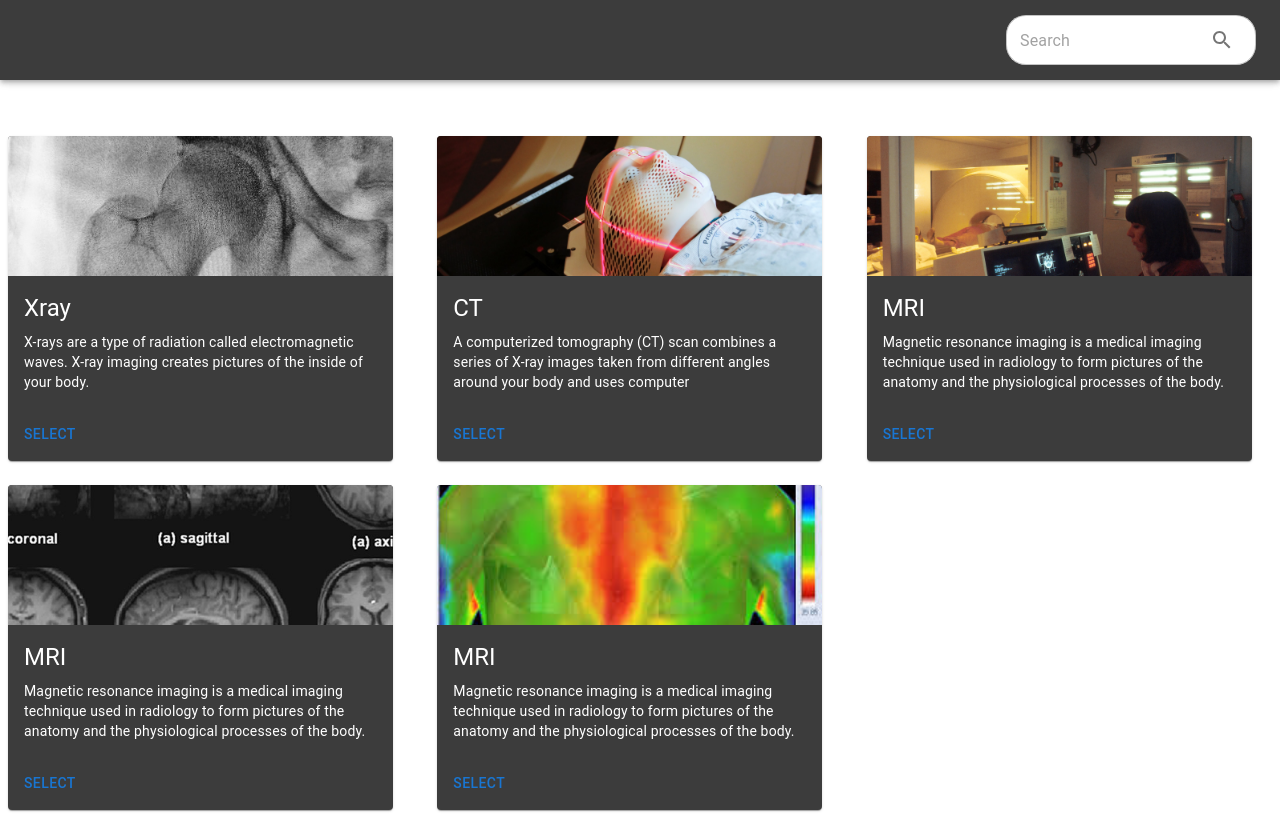
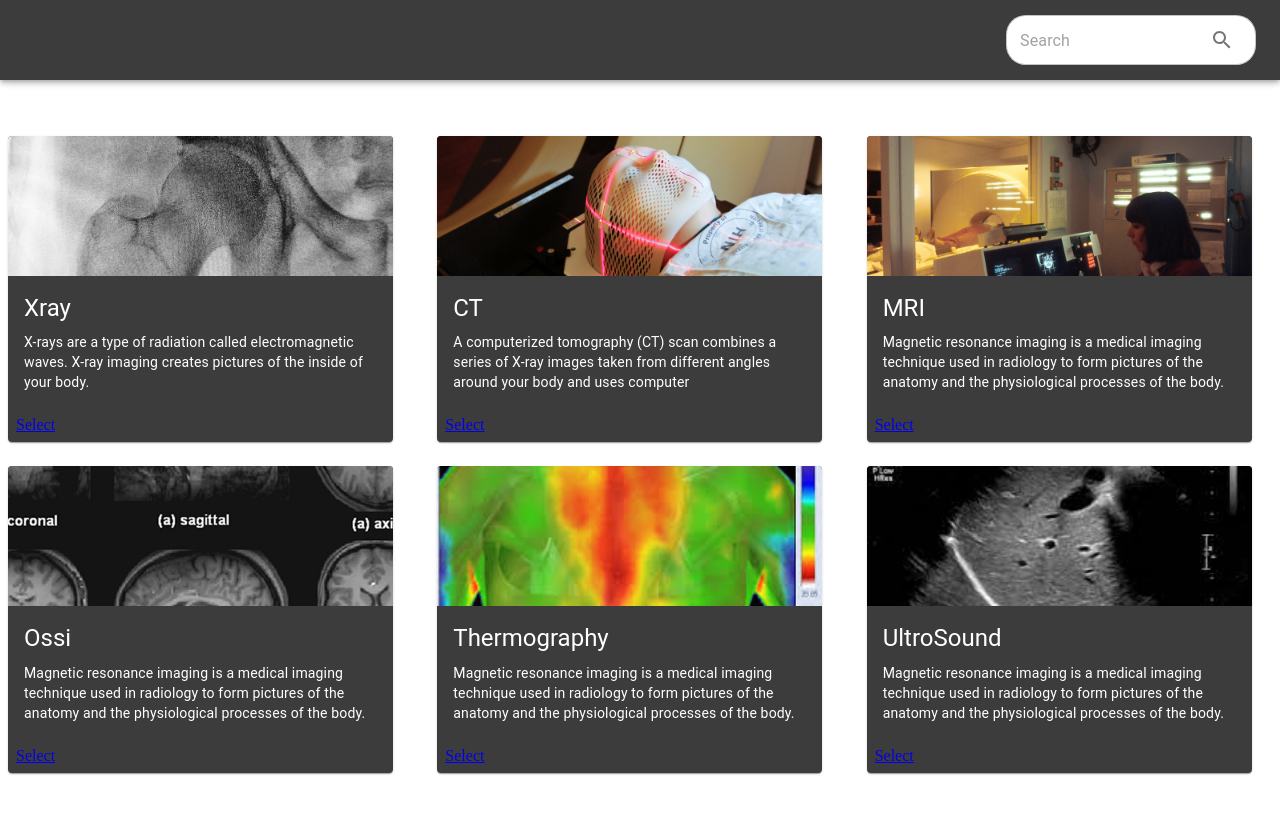
Before and after one commit to KESHAVBERG/bioweb, a React (Create React App) app: page / in a window 1280 px wide. Built offline with nearby package versions, Linux system fonts and the light colour scheme.

Commit message:
added routes

```diff
--- a/src/App.js
+++ b/src/App.js
@@ -1,18 +1,41 @@
 import AppBarComponet from "./componets/AppBar";
 import Home from "./componets/Home";
 import React from 'react'
-import AppBar from '@mui/material/AppBar';
-import { Box, Typography, IconButton } from '@mui/material';
 // import { styled, alpha } from '@mui/material/styles';
-import SearchIcon from '@mui/icons-material/Search';
-import { Toolbar } from '@mui/material';
-import TextField from '@mui/material/TextField';
+import CtScan from './componets/CtScan.jsx'
+import MriScan from './componets/CtScan.jsx'
+import Ossi from './componets/Ossi.jsx'
+import Thermography from "./componets/Thermography.jsx";
+import Ulrasound from './componets/Ulrasound.jsx'
+import Xray from './componets/Xray.jsx'
+
+// Routes import
+
+import {
+  BrowserRouter,
+  Routes,
+  Route,
+  Router,
+} from "react-router-dom";
+
+
 function App() {
   return (
     <div className="App">
-      <AppBarComponet />
+        <BrowserRouter>
+        <AppBarComponet />
 
-      <Home />
+        <Routes>
+          <Route path="/" element={<Home />}/>
+          <Route path="/xray" element={<Xray />}/>
+          <Route path="/ct" element={<CtScan />}/>
+          <Route path="/mri" element={<MriScan />}/>
+          <Route path="/oosi" element={<Ossi />}/>
+          <Route path="/thermograhy" element={<Thermography />}/>
+          <Route path="/ultrasound" element={<Ulrasound />}/>
+
+        </Routes>
+        </BrowserRouter>
     </div>
   );
 }
--- /dev/null
+++ b/src/componets/CtScan.jsx
@@ -0,0 +1,9 @@
+import React from 'react'
+
+const CtScan = () => {
+  return (
+    <div>CtScan</div>
+  )
+}
+
+export default CtScan
--- a/src/componets/Home.jsx
+++ b/src/componets/Home.jsx
@@ -1,22 +1,22 @@
 import { Grid, Typography } from '@mui/material'
 import React from 'react'
-
 import Card from '@mui/material/Card';
 import CardActions from '@mui/material/CardActions';
 import CardContent from '@mui/material/CardContent';
 import CardMedia from '@mui/material/CardMedia';
-import Button from '@mui/material/Button';
 import xray from '../assests/xray.jpg';
 import CT from '../assests/CT.jpg';
 import MRI from '../assests/MRI.jpg';
 import oosi from '../assests/oosi.jpg';
 import thermography from '../assests/thermography.jpg'
+import ultrasound from '../assests/ultrasound.jpg'
+import {Link } from "react-router-dom";
 
-import { bgcolor } from '@mui/system';
+import '../css/homestyle.css'
 
 const Home = () => {
     return (
-        <Grid sx={{ bgColor: "black", alignItems:"center"}} spacing={{ xs: 2, md: 3 }} columns={{ xs: 4, sm: 8, md: 12 }} container>
+        <Grid sx={{ bgColor: "black", alignItems: "center" }} spacing={{ xs: 2, md: 3 }} columns={{ xs: 4, sm: 8, md: 12 }} container>
             <Grid item xs={4} sm={4} md={4}>
                 <Card sx={{ maxWidth: 385, bgcolor: "#3C3C3C", color: "white" }}>
                     <CardMedia
@@ -34,7 +34,8 @@ const Home = () => {
                         </Typography>
                     </CardContent>
                     <CardActions>
-                        <Button>Select</Button>
+                        {/* <Button>Select</Button> */}
+                        <Link to="/xray">Select</Link>
                     </CardActions>
                 </Card>
             </Grid>
@@ -56,7 +57,7 @@ const Home = () => {
                         </Typography>
                     </CardContent>
                     <CardActions>
-                        <Button>Select</Button>
+                    <Link to="/ct">Select</Link>
                     </CardActions>
                 </Card>
             </Grid>
@@ -77,7 +78,7 @@ const Home = () => {
                         </Typography>
                     </CardContent>
                     <CardActions>
-                        <Button>Select</Button>
+                    <Link to="/mri">Select</Link>
                     </CardActions>
                 </Card>
             </Grid>
@@ -92,20 +93,20 @@ const Home = () => {
                     />
                     <CardContent sx={{ color: "white" }}>
                         <Typography gutterBottom variant="h5" component="div">
-                            MRI
+                            Ossi
                         </Typography>
                         <Typography variant="body2">
                             Magnetic resonance imaging is a medical imaging technique used in radiology to form pictures of the anatomy and the physiological processes of the body.
                         </Typography>
                     </CardContent>
                     <CardActions>
-                        <Button>Select</Button>
+                    <Link to="/ossi">Select</Link>
                     </CardActions>
                 </Card>
             </Grid>
-                  {/* ------------------------ */}
+            {/* ------------------------ */}
 
-                  <Grid item xs={4} sm={4} md={4}>
+            <Grid item xs={4} sm={4} md={4}>
                 <Card sx={{ maxWidth: 385, bgcolor: "#3C3C3C", color: "white" }}>
                     <CardMedia
                         component="img"
@@ -114,14 +115,37 @@ const Home = () => {
                     />
                     <CardContent sx={{ color: "white" }}>
                         <Typography gutterBottom variant="h5" component="div">
-                            MRI
+                            Thermography
                         </Typography>
                         <Typography variant="body2">
                             Magnetic resonance imaging is a medical imaging technique used in radiology to form pictures of the anatomy and the physiological processes of the body.
                         </Typography>
                     </CardContent>
                     <CardActions>
-                        <Button>Select</Button>
+                    <Link to="/thermograhy">Select</Link>
+                    </CardActions>
+                </Card>
+            </Grid>
+
+                {/* ------------------------ */}
+
+                <Grid item xs={4} sm={4} md={4}>
+                <Card sx={{ maxWidth: 385, bgcolor: "#3C3C3C", color: "white" }}>
+                    <CardMedia
+                        component="img"
+                        height={140}
+                        image={ultrasound}
+                    />
+                    <CardContent sx={{ color: "white" }}>
+                        <Typography gutterBottom variant="h5" component="div">
+                            UltroSound
+                        </Typography>
+                        <Typography variant="body2">
+                            Magnetic resonance imaging is a medical imaging technique used in radiology to form pictures of the anatomy and the physiological processes of the body.
+                        </Typography>
+                    </CardContent>
+                    <CardActions>
+                    <Link to="/ultrasound">Select</Link>
                     </CardActions>
                 </Card>
             </Grid>
--- /dev/null
+++ b/src/componets/Ossi.jsx
@@ -0,0 +1,9 @@
+import React from 'react'
+
+const Ossi = () => {
+  return (
+    <div>Ossi</div>
+  )
+}
+
+export default Ossi
--- /dev/null
+++ b/src/componets/Thermography.jsx
@@ -0,0 +1,9 @@
+import React from 'react'
+
+const Thermography = () => {
+  return (
+    <div>Thermography</div>
+  )
+}
+
+export default Thermography
--- /dev/null
+++ b/src/componets/Ulrasound.jsx
@@ -0,0 +1,9 @@
+import React from 'react'
+
+const Ulrasound = () => {
+  return (
+    <div>Ulrasound</div>
+  )
+}
+
+export default Ulrasound
--- /dev/null
+++ b/src/componets/Xray.jsx
@@ -0,0 +1,9 @@
+import React from 'react'
+
+const Xray = () => {
+  return (
+    <div>Xray</div>
+  )
+}
+
+export default Xray
--- /dev/null
+++ b/src/css/homestyle.css
@@ -0,0 +1,3 @@
+Link{
+    color: wheat;
+}
--- a/src/index.js
+++ b/src/index.js
@@ -1,11 +1,12 @@
 import React from 'react';
 import ReactDOM from 'react-dom/client';
 import App from './App';
+import { BrowserRouter } from 'react-router-dom';
 
 const root = ReactDOM.createRoot(document.getElementById('root'));
 root.render(
   <React.StrictMode>
-    <App />
+      <App />
   </React.StrictMode>
 );
 
```
Also changed, not shown: src/componets/MriScan.jsx (added, +9 -0 lines), src/assests/ultrasound.jpg (added).
